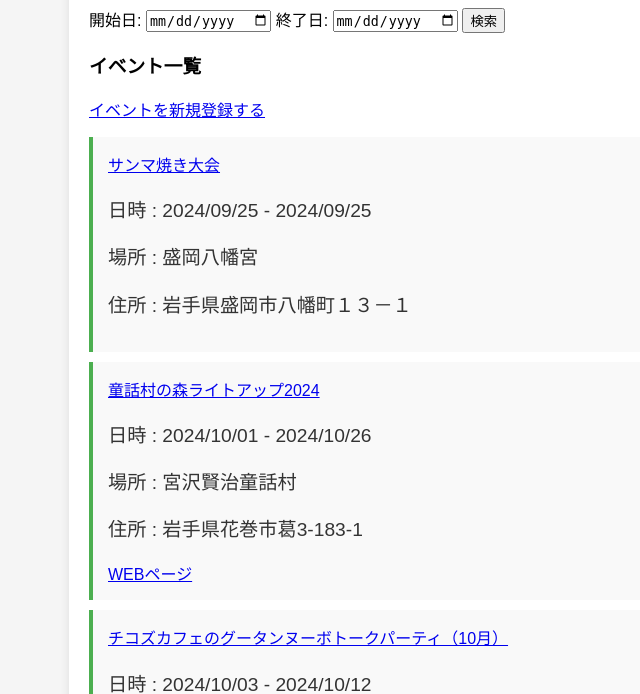
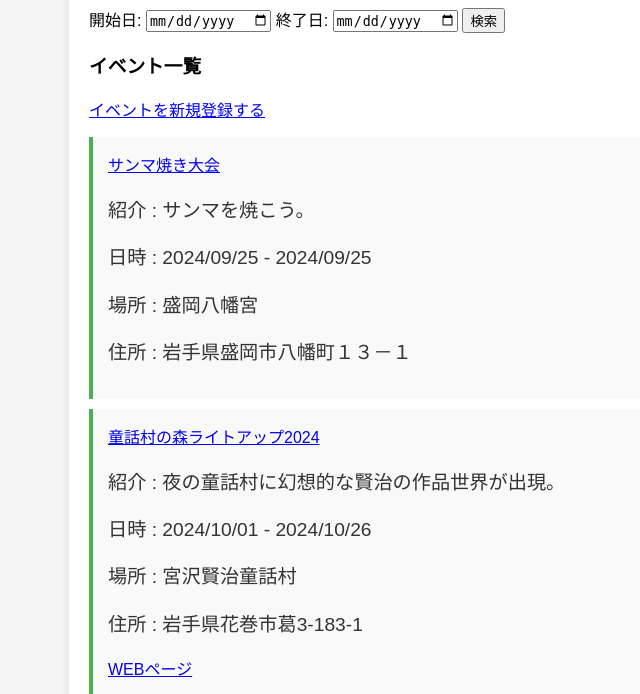
Before and after one commit to naonaosun/evernt_app, a Flask app: page / in a window 1280 px wide. Shown: the part 306-1000 px from the top of the page, without its empty margins (39-679 px from the left). Run offline with Flask 3, Linux system fonts and the light colour scheme; some libraries are stand-ins or nearby versions.

Commit message:
indexにはcontentを1文のみ表示

```diff
--- a/templates/index.html
+++ b/templates/index.html
@@ -54,6 +54,7 @@
             {% for event in events %}
             <li>
                 <a href="{{ url_for('event_detail', event_id=event.id) }}" class="event-name">{{ event.name }}</a>
+                <p>紹介 : {{ event.content.split('。')[0] }}。</p>
                 <p>日時 : {{ event.get_start_date() }} - {{ event.get_end_date() }}</p>
                 <p>場所 : {{ event.place }}</p>
                 <p>住所 : {{ event.address }}</p>
```
